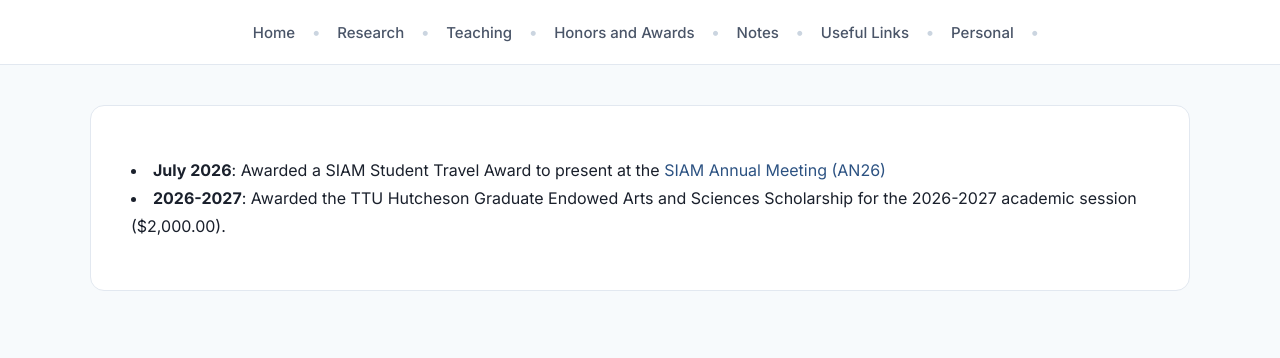
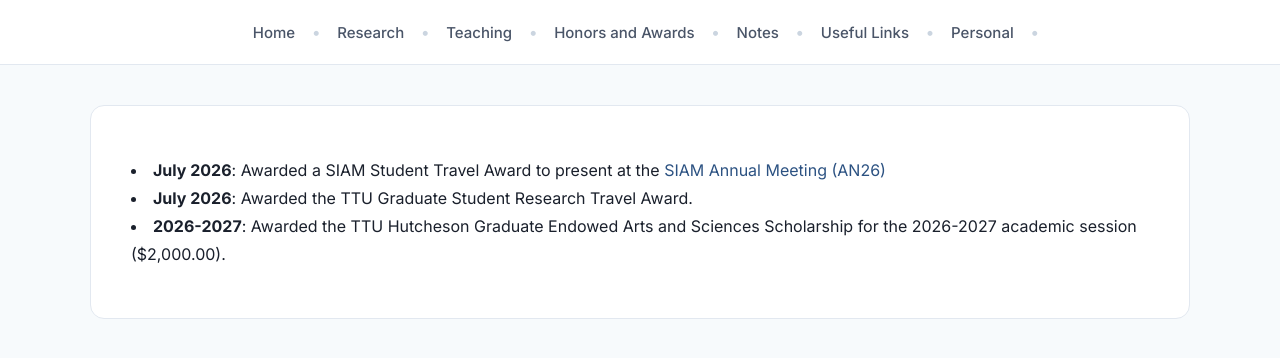
Before and after one commit to uma-adam/uma-adam.github.io, a plain HTML site: page Awards.html in a window 1280 px wide. Drawn offline with Linux system fonts and the light colour scheme.

Commit message:
Add TTU Graduate Student Research Travel Award entry

```diff
--- a/Awards.html
+++ b/Awards.html
@@ -216,6 +216,7 @@ a:hover{
 <li><strong>July 2026</strong>: Awarded a SIAM Student Travel Award to present at
     the <a href="https://www.siam.org/conferences-events/siam-conferences/an26/">SIAM Annual Meeting (AN26)</a>
  </li>
+ <li><strong>July 2026</strong>: Awarded the TTU Graduate Student Research Travel Award.</li>
 
  <li><strong>2026-2027</strong>: Awarded the TTU Hutcheson Graduate Endowed Arts and Sciences Scholarship for the 2026-2027 academic session ($2,000.00).</li>
 
```
